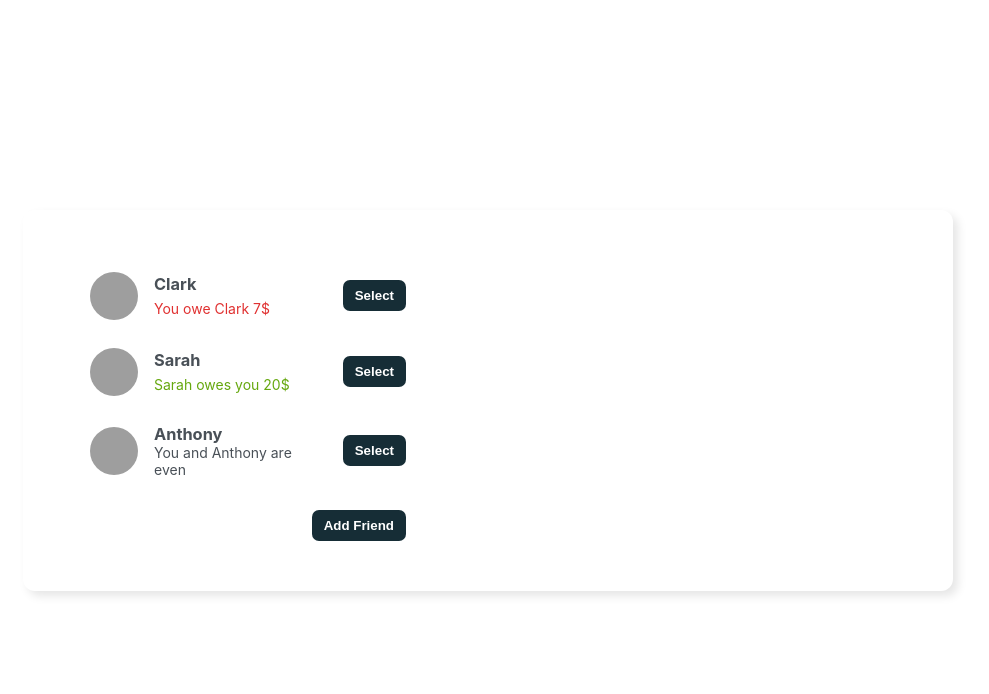
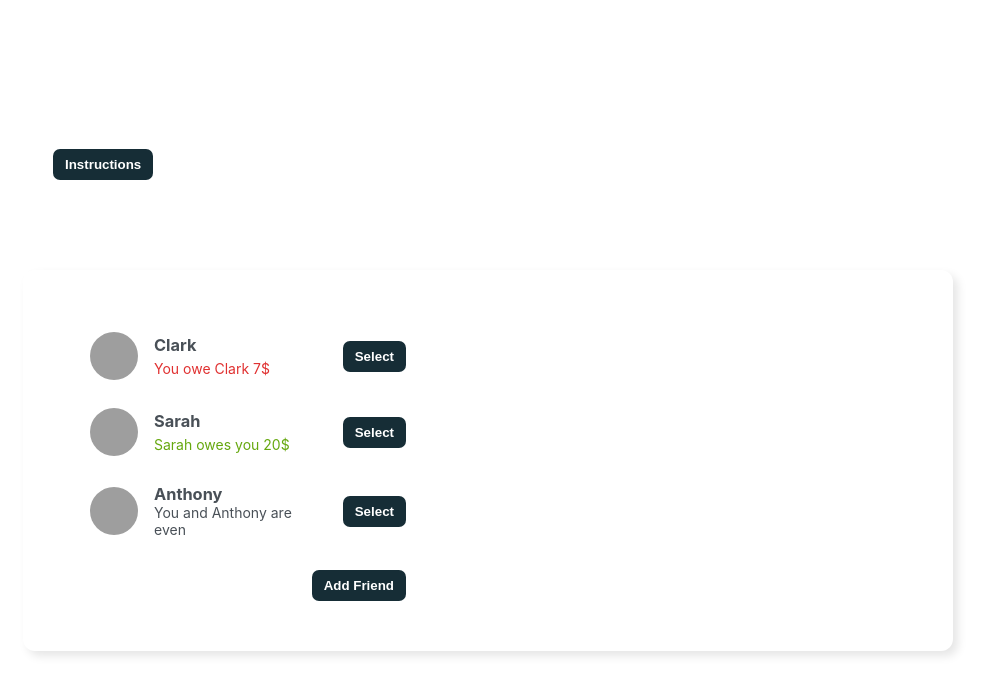
Before and after one commit to Dago04/eat-n-split, a React (Create React App) app: page / in a window 1280 px wide. Shown: the top 694 px of the page, without its empty margins (152-1141 px from the left). Built offline with nearby package versions, Linux system fonts and the light colour scheme; grey boxes are pictures that could not be loaded.

Commit message:
final touches

```diff
--- a/src/App.js
+++ b/src/App.js
@@ -1,5 +1,5 @@
 import React, { useState } from "react";
-
+import InstructionList from "./Components/InstructionList";
 const initialFriends = [
   {
     id: 118836,
@@ -21,6 +21,8 @@ const initialFriends = [
   },
 ];
 
+
+
 function Button({ children, onClick }) {
   return (
     <button className="button" onClick={onClick}>
@@ -33,6 +35,7 @@ export default function App() {
   const [friends, setFriends] = useState(initialFriends);
   const [showFormAddFriend, setShowFormAddFriend] = useState(false);
   const [selectedFriend, setSelectedFriend] = useState(null);
+  const [showInstructios, setShowInstructions] = useState(false);
 
   function handleShowAddFriend() {
     setShowFormAddFriend((show) => !show); // toggle the state (true -> false, false -> true)
@@ -59,10 +62,20 @@ export default function App() {
     );
     setSelectedFriend(null);
   }
+
+  function handleShowInstructions() {
+    setShowInstructions((show) => !show);
+  }
   return (
     <>
-
-
+      <header>
+        <div className="btn-instruction">
+          <Button onClick={handleShowInstructions}>{showInstructios ? 'Close' : 'Instructions'}</Button>
+        </div>
+        <div className="instructions" >
+          {showInstructios && <InstructionList />}
+        </div>
+      </header>
       <section className="section">
         <div className="app">
           <div className="sidebar">
--- /dev/null
+++ b/src/Components/Instruction.js
@@ -0,0 +1,11 @@
+import React from 'react'
+import '../index.css'
+
+export default function Instruction({ title, text }) {
+    return (
+        <li className='instruction-item'>
+            <h3>{title}</h3>
+            <p>{text}</p>
+        </li>
+    )
+}
--- /dev/null
+++ b/src/Components/InstructionList.js
@@ -0,0 +1,32 @@
+import Instruction from "./Instruction";
+import '../index.css'
+
+const instructions = [
+    {
+        title: "Add Friends",
+        text: 'Start by adding your friends who you frequently share meals with. Click on the "Add Friend" button, enter their name and a profile picture URL, then hit "Add." Your friends will appear in the sidebar.',
+    },
+    {
+        title: "Select a Friend",
+        text: "Click on a friend's name to select them. You'll see their details and current balance displayed. If they're highlighted, they're selected.",
+    },
+    {
+        title: "Split the Bill",
+        text: "Once you've selected a friend, you can split the bill with them. Enter the total bill value and how much each person paid. Choose who's paying the bill from the dropdown menu.",
+    },
+    {
+        title: "Review Balances",
+        text: "After splitting the bill, review the updated balances for you and your friend. Our app calculates who owes what, so you'll always know where you stand.",
+    },
+    {
+        title: "Keep Track",
+        text: "[Eat-N-Split app] keeps track of all your shared expenses, making it easy to see who owes who and settle up whenever you need to.",
+    },
+
+];
+
+function InstructionList() {
+    return <ul>{instructions.map((item) => <Instruction title={item.title} text={item.text} />)}</ul>;
+}
+
+export default InstructionList;
--- a/src/index.css
+++ b/src/index.css
@@ -25,10 +25,20 @@ body {
   justify-content: center;
 }
 
+header {
+  padding: 3rem;
+  margin-top: 2rem;
+  display: flex;
+  flex-direction: column;
+  align-items: left;
+  justify-content: center;
+}
+
 .section {
   box-shadow: 5px 5px 10px rgba(0, 0, 0, 0.1);
   border-radius: 12px;
   padding: 5rem;
+  margin-bottom: 5rem;
 }
 
 .app {
@@ -177,6 +187,23 @@ form h2 {
   margin-bottom: 1.6rem;
 }
 
+.instructions {
+  margin-bottom: 2rem;
+  width: 100%;
+  max-width: 750px;
+  padding: 2rem;
+}
+.instructions ul {
+  list-style: none;
+  font-size: 1.4rem;
+}
+.instruction-item p {
+  margin-bottom: 1rem;
+}
+.instruction-item p:not(:last-child) {
+  margin-bottom: 0;
+}
+
 @media screen and (min-width: 768px) {
   .app {
     display: grid;
```
